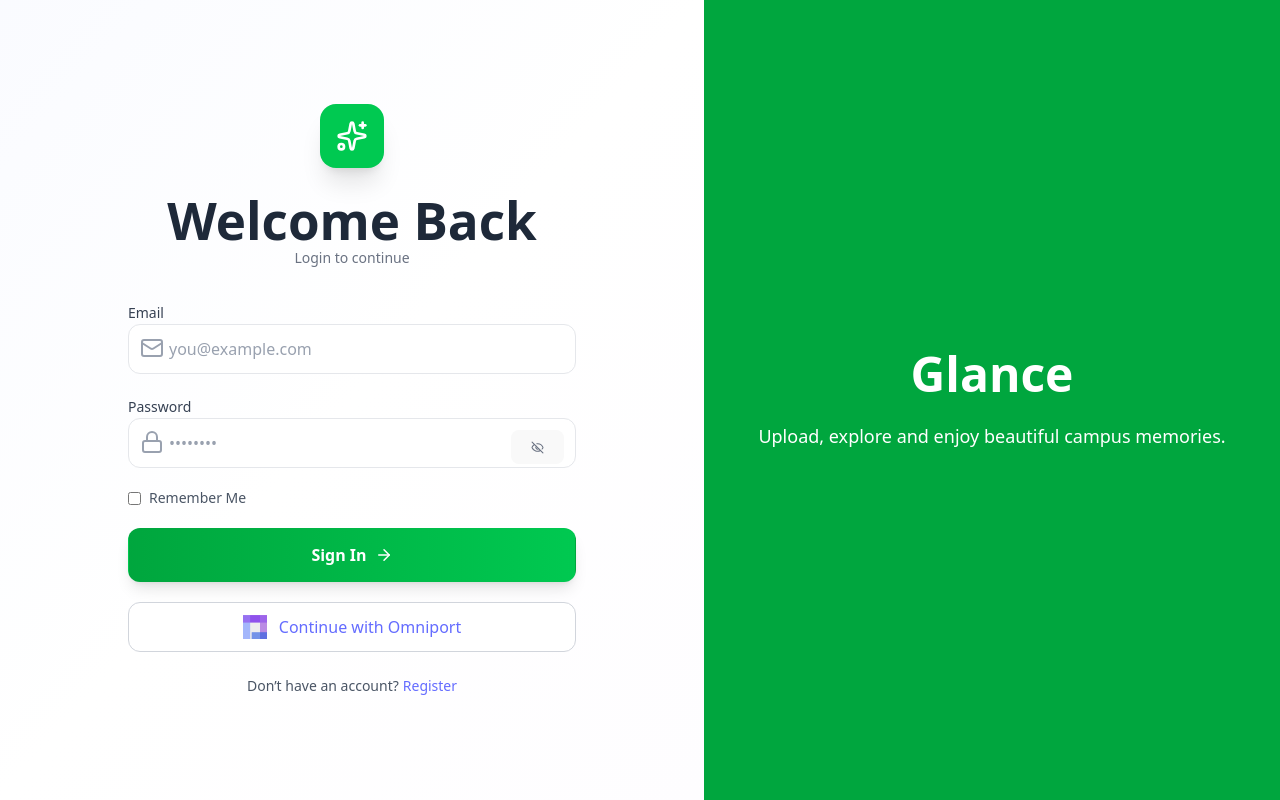
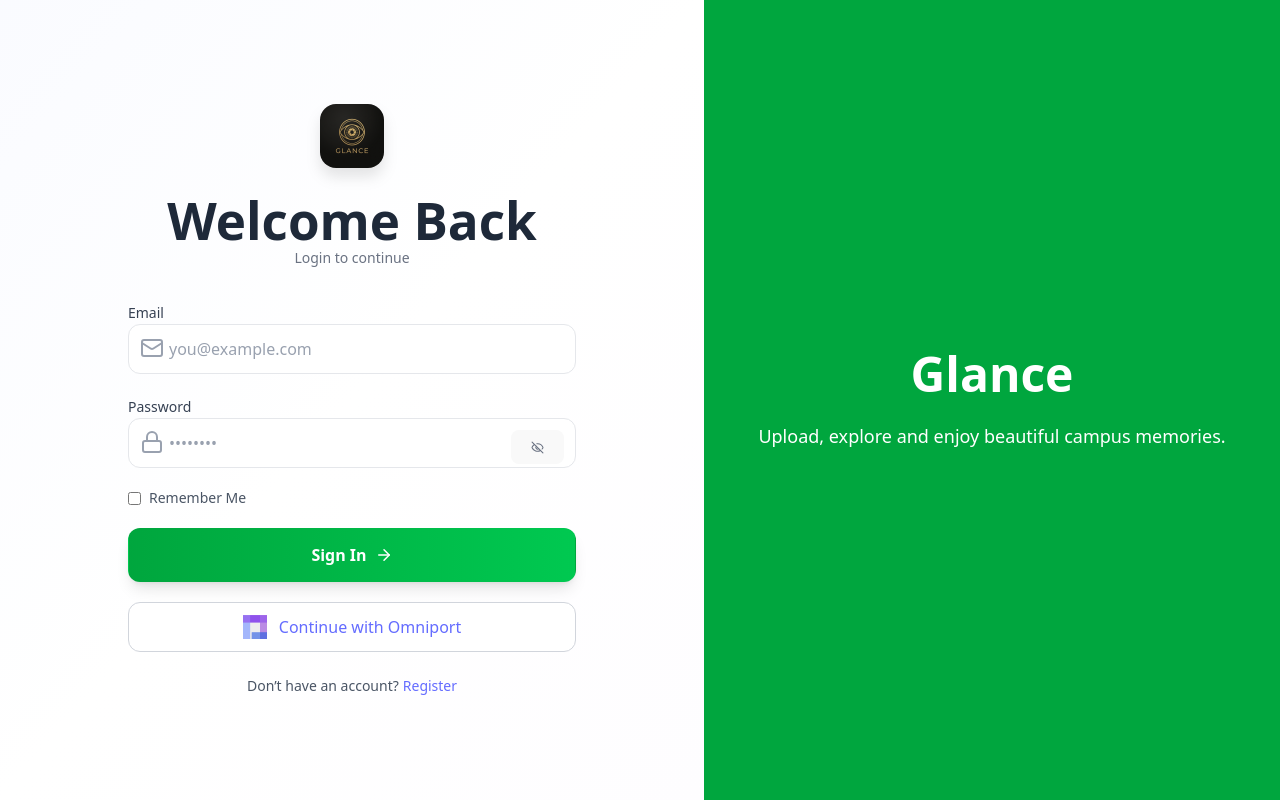
Before and after one commit to khushiigoyall/mdg-submission, a React (Vite) app in the folder frontend/autumn_photo_frontend/: page /login in a window 1280 px wide. Built offline with nearby package versions, Linux system fonts and the light colour scheme.

Commit message:
Replace generic auth icon with custom Glance logo

```diff
--- a/frontend/autumn_photo_frontend/src/pages/auth/LoginPage.tsx
+++ b/frontend/autumn_photo_frontend/src/pages/auth/LoginPage.tsx
@@ -44,9 +44,7 @@ catch (err: any) {
 
         <div className="relative w-full max-w-md">
           <div className="text-center mb-8">
-            <div className="w-16 h-16 flex items-center justify-center rounded-2xl bg-green-500 shadow-xl mx-auto mb-6">
-              <Sparkles className="text-white w-8 h-8" />
-            </div>
+            <img src="/glance-logo.png" alt="Glance Logo" className="w-16 h-16 object-contain mx-auto mb-6 drop-shadow-xl rounded-2xl" />
             <h1 className="text-3xl font-bold text-gray-800">Welcome Back</h1>
             <p className="text-gray-500 text-sm">Login to continue</p>
           </div>
--- a/frontend/autumn_photo_frontend/src/pages/auth/OtpVerifyPage.tsx
+++ b/frontend/autumn_photo_frontend/src/pages/auth/OtpVerifyPage.tsx
@@ -70,9 +70,7 @@ export default function VerifyOtpPage() {
 
         <div className="relative z-10 w-full max-w-md">
           <div className="text-center mb-6">
-            <div className="w-16 h-16 flex items-center justify-center rounded-2xl bg-green-500 shadow-xl mx-auto mb-4">
-              <Sparkles className="text-white w-8 h-8" />
-            </div>
+            <img src="/glance-logo.png" alt="Glance Logo" className="w-16 h-16 object-contain mx-auto mb-4 drop-shadow-xl rounded-2xl" />
             <h1 className="text-3xl font-bold text-gray-800">Verify your email</h1>
             <p className="text-gray-500 text-sm">
               Enter the 6-digit code sent to{" "}
--- a/frontend/autumn_photo_frontend/src/pages/auth/RegisterPage.tsx
+++ b/frontend/autumn_photo_frontend/src/pages/auth/RegisterPage.tsx
@@ -51,9 +51,7 @@ finally {
           className="relative z-10 w-full max-w-md p-8 space-y-6"
         >
           <div className="text-center">
-            <div className="w-16 h-16 bg-green-500 rounded-2xl flex items-center justify-center shadow-lg mx-auto mb-4">
-              <Sparkles size={30} className="text-white" />
-            </div>
+            <img src="/glance-logo.png" alt="Glance Logo" className="w-16 h-16 object-contain mx-auto mb-4 drop-shadow-lg rounded-2xl" />
 
             <h1 className="text-3xl md:text-4xl font-bold text-gray-900">Create Account</h1>
             <p className="text-gray-500">Join the autumn photography community</p>
```
